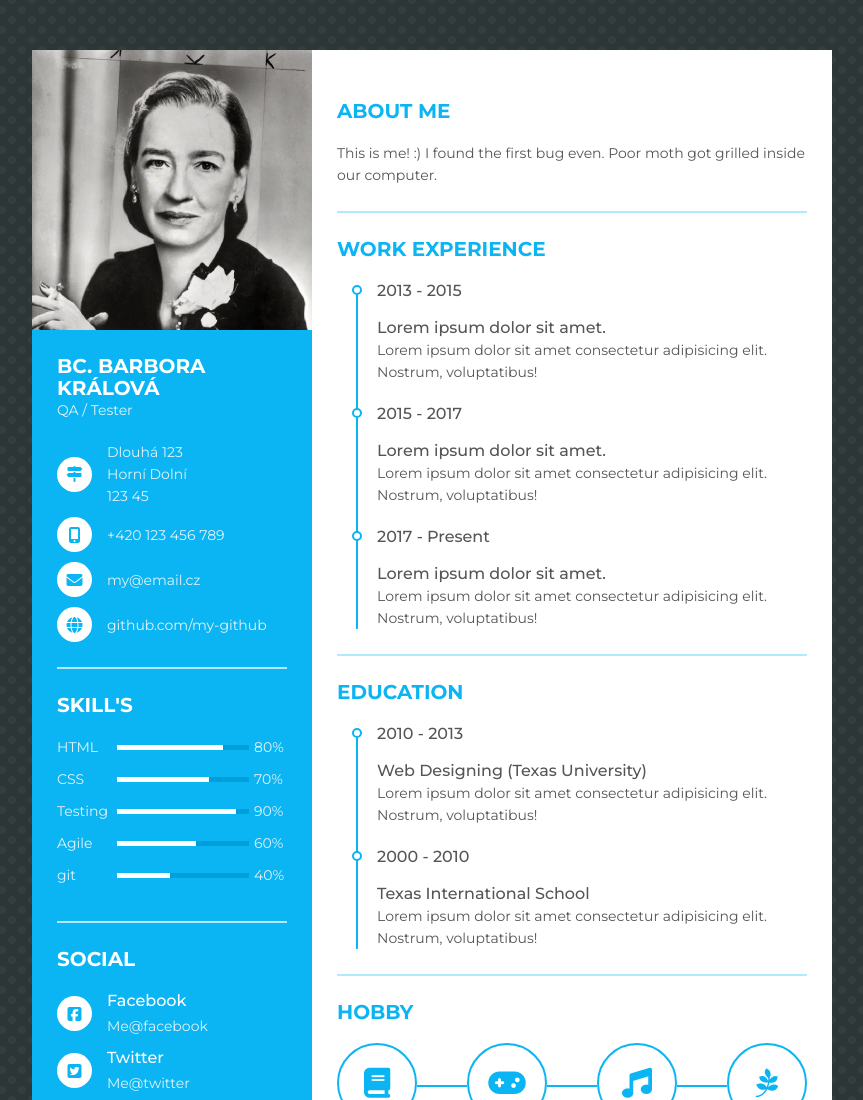
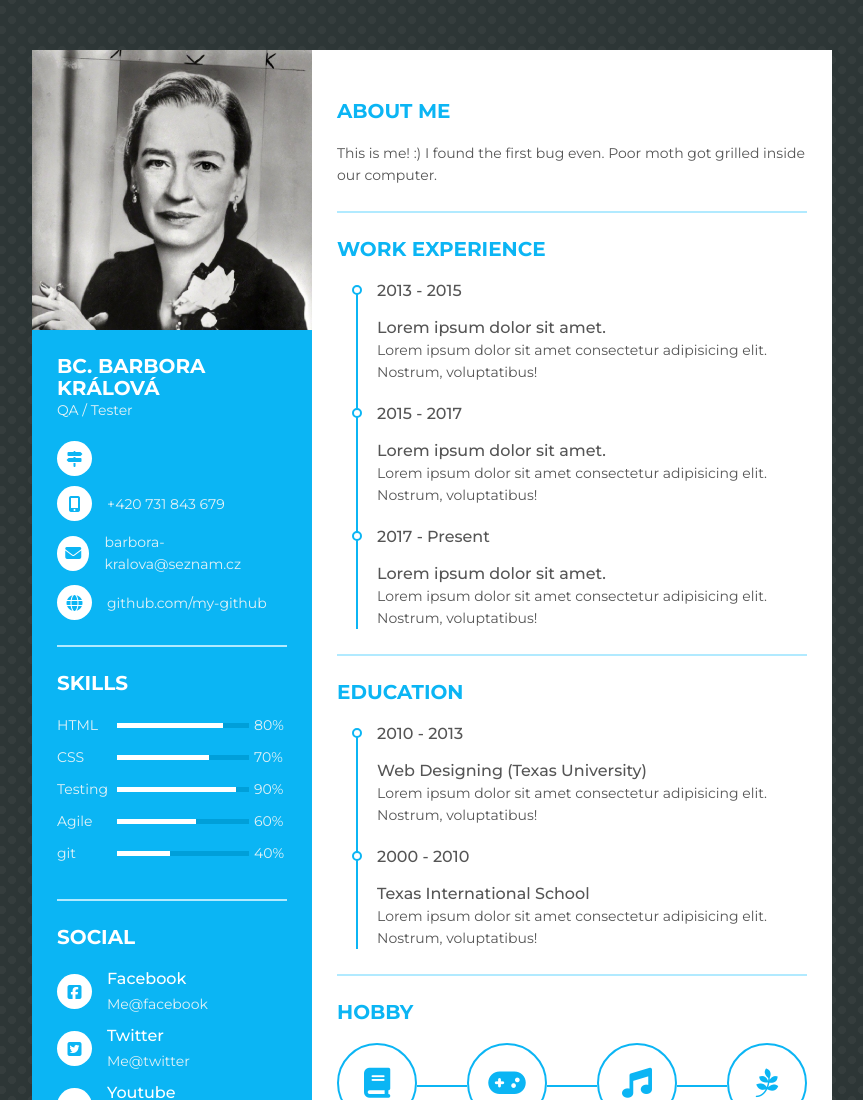
Before and after one commit to kralovabarca/zivotopis, a plain HTML site: page index.html in a window 1280 px wide. Shown: the top 1100 px of the page, without its empty margins (208-1071 px from the left). Drawn offline with Linux system fonts and the light colour scheme.

Commit message:
Contact informations edited

```diff
--- a/index.html
+++ b/index.html
@@ -28,22 +28,20 @@
                                 <i class="fas fa-map-signs"></i>
                             </div>
                             <div class="data">
-                                Dlouhá 123 <br />
-                                Horní Dolní <br>
-                                123 45
+
                             </div>
                         </li>
                         <li>
                             <div class="icon">
                                 <i class="fas fa-mobile-alt"></i>
                             </div>
-                            <div class="data">+420 123 456 789</div>
+                            <div class="data">+420 731 843 679</div>
                         </li>
                         <li>
                             <div class="icon">
                                 <i class="fas fa-envelope"></i>
                             </div>
-                            <div class="data">my@email.cz</div>
+                            <div class="data">barbora-kralova@seznam.cz</div>
                         </li>
                         <li>
                             <div class="icon">
@@ -55,7 +53,7 @@
                 </div>
                 <div class="resume_item resume_skills">
                     <div class="title">
-                        <p class="bold">skill's</p>
+                        <p class="bold">skills</p>
                     </div>
                     <ul>
                         <li>
```
